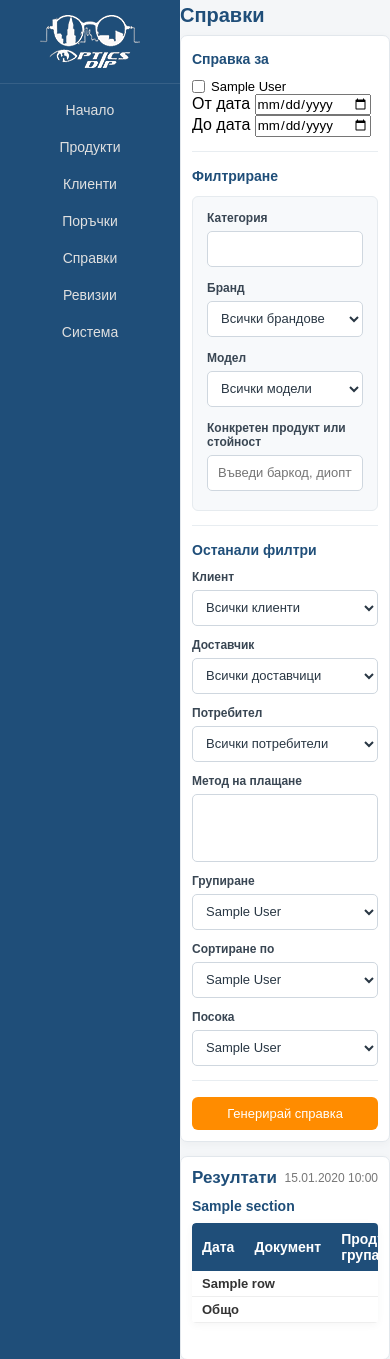
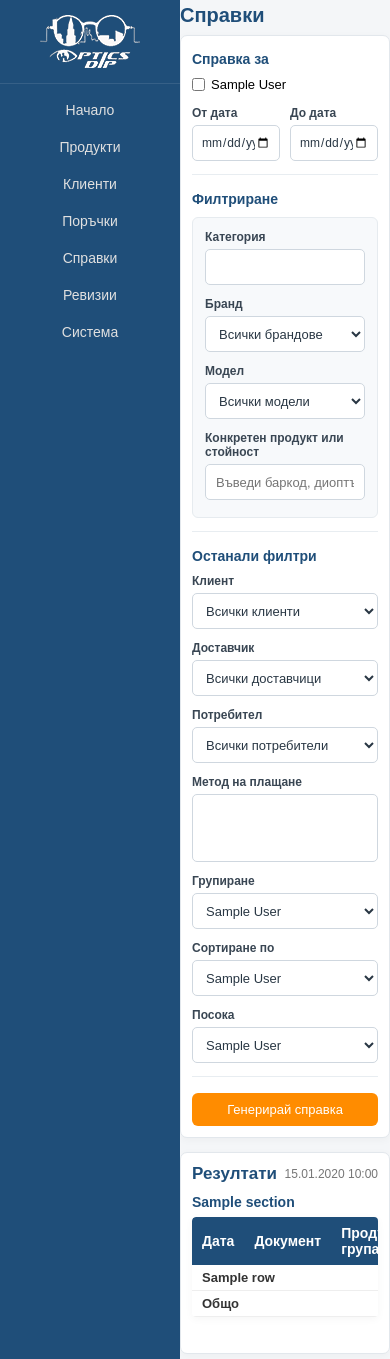
Before and after one commit to kirilkitanov/optics_app, a Spring app: page /reports/index in a window 390 px wide. Shown: the part 79-1438 px from the top of the page. Run offline with Thymeleaf, Linux system fonts and the light colour scheme; the template is opened without the code that fills it: most values are stand-ins (such as "Sample title", 1, 10 or a date in 2020); data that the repository does not hold is empty.

Commit message:
Polish report filters layout

```diff
--- a/src/main/resources/static/css/style.css
+++ b/src/main/resources/static/css/style.css
@@ -1668,7 +1668,6 @@ body:has(.customer-row) .content-header .order-search-form {
 
 
 /* Reports */
-
 .report-page {
     overflow-y: auto;
     min-height: 0;
@@ -1686,7 +1685,7 @@ body:has(.customer-row) .content-header .order-search-form {
 }
 
 .report-filter-section {
-    padding: 4px 0 14px;
+    padding: 4px 0 13px;
     border-bottom: 1px solid #e8edf1;
     margin-bottom: 12px;
 }
@@ -1696,19 +1695,30 @@ body:has(.customer-row) .content-header .order-search-form {
     color: #1f4e79;
     font-size: 14px;
     font-weight: 700;
-    margin: 0 0 12px;
+    margin: 0 0 10px;
+}
+
+.report-source-toolbar {
+    display: flex;
+    align-items: flex-end;
+    justify-content: space-between;
+    gap: 14px 22px;
 }
 
 .report-checkbox-grid {
     display: flex;
+    flex: 1 1 auto;
     flex-wrap: wrap;
-    gap: 8px 20px;
+    align-items: center;
+    gap: 8px 17px;
+    min-width: 0;
 }
 
 .report-checkbox {
     display: inline-flex;
     align-items: center;
     gap: 6px;
+    white-space: nowrap;
     font-size: 13px;
     cursor: pointer;
 }
@@ -1717,36 +1727,64 @@ body:has(.customer-row) .content-header .order-search-form {
     accent-color: #1f4e79;
 }
 
-.report-filter-grid {
-    display: grid;
-    grid-template-columns: repeat(4, minmax(150px, 1fr));
-    gap: 12px 14px;
-    align-items: end;
-}
-
-.report-date-grid {
-    grid-template-columns: minmax(150px, 190px) minmax(150px, 190px) minmax(190px, 1fr);
-    max-width: 760px;
-    margin-bottom: 14px;
-}
-
-.report-filter-grid label,
-.report-product-filters label {
+.report-date-fields {
+    display: flex;
+    flex: 0 0 auto;
+    align-items: flex-end;
+    gap: 10px;
+}
+
+.report-date-field {
     display: flex;
     flex-direction: column;
-    gap: 6px;
-    min-width: 0;
+    gap: 5px;
+    width: 150px;
     font-size: 12px;
     color: #394653;
     font-weight: 600;
 }
 
+.report-date-field input {
+    width: 100%;
+    height: 36px;
+    box-sizing: border-box;
+    padding: 6px 8px;
+    border: 1px solid #cfd7df;
+    border-radius: 5px;
+    background: #fff;
+    color: #293744;
+    font-size: 12px;
+}
+
+.report-product-filters {
+    display: grid;
+    grid-template-columns: minmax(150px, 0.85fr) minmax(175px, 1fr) minmax(210px, 1.15fr) minmax(300px, 2fr);
+    gap: 12px;
+    align-items: end;
+    padding: 12px;
+    background: #f7f9fb;
+    border: 1px solid #e6ebef;
+    border-radius: 6px;
+}
+
+.report-product-filters label,
+.report-filter-grid label {
+    display: flex;
+    flex-direction: column;
+    gap: 5px;
+    min-width: 0;
+    font-size: 12px;
+    color: #394653;
+    font-weight: 600;
+}
+
+.report-product-filters select,
 .report-filter-grid input,
-.report-filter-grid select,
-.report-product-filters select {
+.report-filter-grid select {
     width: 100%;
     min-width: 0;
     height: 36px;
+    box-sizing: border-box;
     padding: 6px 9px;
     border: 1px solid #cfd7df;
     border-radius: 5px;
@@ -1756,6 +1794,17 @@ body:has(.customer-row) .content-header .order-search-form {
     font-weight: 400;
 }
 
+.report-category-field {
+    min-width: 0;
+}
+
+.report-filter-grid {
+    display: grid;
+    grid-template-columns: repeat(4, minmax(150px, 1fr));
+    gap: 12px 14px;
+    align-items: end;
+}
+
 .report-filter-grid select[multiple] {
     height: 68px;
     padding: 5px 8px;
@@ -1764,31 +1813,13 @@ body:has(.customer-row) .content-header .order-search-form {
 .report-filter-grid input:focus,
 .report-filter-grid select:focus,
 .report-product-filters select:focus,
-.report-product-search:focus {
+.report-product-search:focus,
+.report-date-field input:focus {
     outline: none;
     border-color: #1f4e79;
     box-shadow: 0 0 0 3px rgba(31, 78, 121, 0.09);
 }
 
-.report-category-field {
-    max-width: 280px;
-}
-
-.report-product-filters {
-    display: grid;
-    grid-template-columns: minmax(180px, 0.8fr) minmax(180px, 0.8fr) minmax(320px, 1.8fr);
-    gap: 14px;
-    align-items: start;
-    padding: 14px;
-    background: #f7f9fb;
-    border: 1px solid #e6ebef;
-    border-radius: 6px;
-}
-
-.report-product-field {
-    grid-column: auto;
-}
-
 .report-product-picker {
     position: relative;
     width: 100%;
@@ -1798,6 +1829,7 @@ body:has(.customer-row) .content-header .order-search-form {
     display: block;
     width: 100%;
     height: 36px;
+    box-sizing: border-box;
     padding: 7px 10px;
     border: 1px solid #cfd7df;
     border-radius: 5px;
@@ -1912,41 +1944,6 @@ body:has(.customer-row) .content-header .order-search-form {
     margin-bottom: 14px;
 }
 
-@media (max-width: 1100px) {
-    .report-filter-grid {
-        grid-template-columns: repeat(2, minmax(150px, 1fr));
-    }
-
-    .report-product-filters {
-        grid-template-columns: repeat(2, minmax(180px, 1fr));
-    }
-
-    .report-product-field {
-        grid-column: 1 / -1;
-    }
-}
-
-@media (max-width: 650px) {
-    .report-filters,
-    .report-results {
-        padding: 11px;
-    }
-
-    .report-date-grid,
-    .report-filter-grid,
-    .report-product-filters {
-        grid-template-columns: minmax(0, 1fr);
-    }
-
-    .report-category-field {
-        max-width: none;
-    }
-
-    .report-product-field {
-        grid-column: auto;
-    }
-}
-
 .report-document-type {
     display: block;
     margin-top: 3px;
@@ -1954,3 +1951,50 @@ body:has(.customer-row) .content-header .order-search-form {
     font-size: 11px;
     font-weight: 400;
 }
+
+@media (max-width: 1150px) {
+    .report-source-toolbar {
+        align-items: flex-start;
+        flex-direction: column;
+    }
+
+    .report-product-filters {
+        grid-template-columns: repeat(2, minmax(0, 1fr));
+    }
+
+    .report-product-field {
+        grid-column: span 2;
+    }
+}
+
+@media (max-width: 760px) {
+    .report-filter-grid {
+        grid-template-columns: repeat(2, minmax(0, 1fr));
+    }
+
+    .report-date-fields {
+        width: 100%;
+    }
+
+    .report-date-field {
+        flex: 1 1 0;
+        width: auto;
+        min-width: 0;
+    }
+}
+
+@media (max-width: 520px) {
+    .report-filters,
+    .report-results {
+        padding: 11px;
+    }
+
+    .report-product-filters,
+    .report-filter-grid {
+        grid-template-columns: minmax(0, 1fr);
+    }
+
+    .report-product-field {
+        grid-column: auto;
+    }
+}
```
